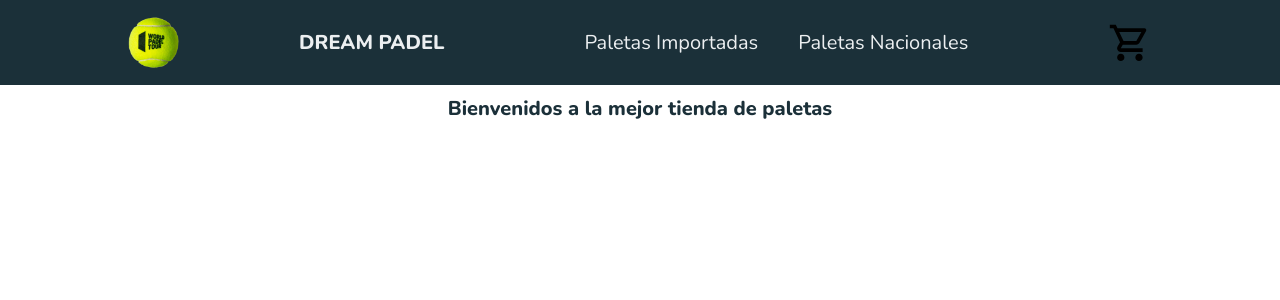
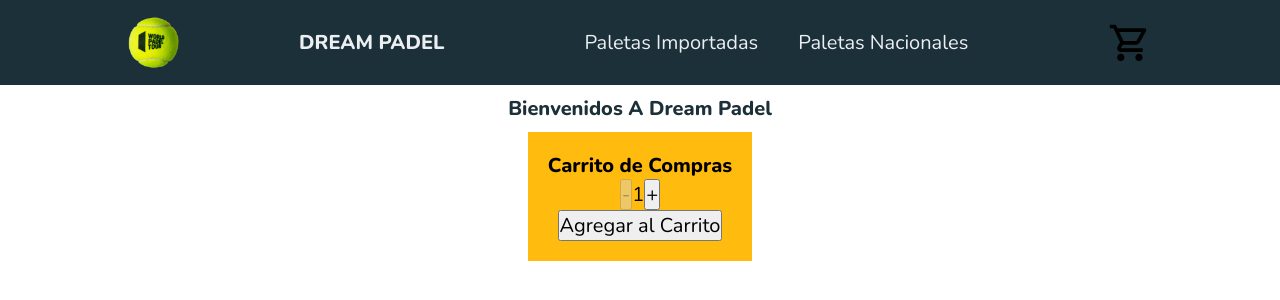
Before and after one commit to Gasparviola/React, a React (Create React App) app: page / in a window 1280 px wide. Shown: the top 300 px of the page. Built offline with nearby package versions, Linux system fonts and the light colour scheme.

Commit message:
Contador con botón

```diff
--- a/package.json
+++ b/package.json
@@ -13,6 +13,7 @@
     "react": "^18.2.0",
     "react-dom": "^18.2.0",
     "react-scripts": "5.0.1",
+    "sweetalert2": "^11.4.31",
     "web-vitals": "^2.1.4"
   },
   "scripts": {
--- a/src/App.js
+++ b/src/App.js
@@ -1,6 +1,8 @@
 import React from "react";
 import NavBar from "./Components/Header/NavBar"
 import ItemListContainer from "./Components/ItemListContainer"
+
+
 
 
 const App = () =>{
@@ -8,6 +10,7 @@
       <>
         <NavBar/>
         <ItemListContainer greeting="Bienvenidos A Dream Padel"/>
+
       </>
 
   )
--- a/src/Components/Header/NavBar.css
+++ b/src/Components/Header/NavBar.css
@@ -15,7 +15,7 @@
     padding: 10px;
 }
 
-h1{
+.titulo{
     color: #eceff1;
 }
 
@@ -60,3 +60,11 @@
 .header .nav-links li a:hover{
     color: #ffbc0e;
 }
+
+.contador{
+    width: fit-content;
+    background-color: #ffbc0e;
+    margin: auto;
+    padding: 1rem;
+    text-align: center;
+}
--- a/src/Components/Header/NavBar.js
+++ b/src/Components/Header/NavBar.js
@@ -5,11 +5,11 @@
 
 const NavBar = () => {
     return(
-            <header class="header">
-                <img src={logo} alt="logo" class="logo"/>
-                <h1>DREAM PADEL</h1>
+            <header className='header'>
+                <img src={logo} alt="logo" className='logo'/>
+                <h1 className='titulo'>DREAM PADEL</h1>
                 <nav>
-                    <ul class="nav-links">
+                    <ul className='nav-links'>
                         <li><a href="">Paletas Importadas</a></li>
                         <li><a href="">Paletas Nacionales</a></li>
                     </ul>
--- /dev/null
+++ b/src/Components/ItemCount.js
@@ -0,0 +1,36 @@
+import React,{useState} from 'react'
+
+const ItemCount = ({stock , initial , onAdd}) => {
+
+    const [contador, setContador] = useState(initial);
+
+    const sumar = () =>{
+        setContador(contador + 1);
+
+    }
+
+    const restar = () => {
+        setContador(contador - 1);
+
+    }
+
+
+    return(
+        <>
+
+        <div className='contador'>
+            <h1>Carrito de Compras</h1>
+            <button disabled={contador <= 1} onClick={restar}>-</button>
+            <span >{contador}</span>
+            <button disabled={contador >= stock} onClick={sumar}>+</button>
+            <div>
+                <button disabled={stock <= 0}  onClick={() => onAdd(contador)}>Agregar al Carrito</button>
+            </div>
+        </div>
+        </>
+
+    )
+
+}
+
+export default ItemCount
--- a/src/Components/ItemListContainer.js
+++ b/src/Components/ItemListContainer.js
@@ -1,10 +1,18 @@
 import React from "react";
+import ItemCount from "./ItemCount";
 
 
 
-const tittle = (greetin) =>{
+const tittle = ({greeting}) =>{
+        const onAdd = (cantidad) =>{
+            console.log(`Añadiste ${cantidad} paletas`)
+        }
     return(
-        <h1 class="tittle">Bienvenidos a la mejor tienda de paletas</h1>
+        <>
+        <h1 className="tittle">{greeting}</h1>
+        <ItemCount stock={6} initial={1} onAdd={onAdd}/>
+        </>
+
     )
 }
 
```
Also changed, not shown: 1 other file (tests, documents, lock files or other folders).
